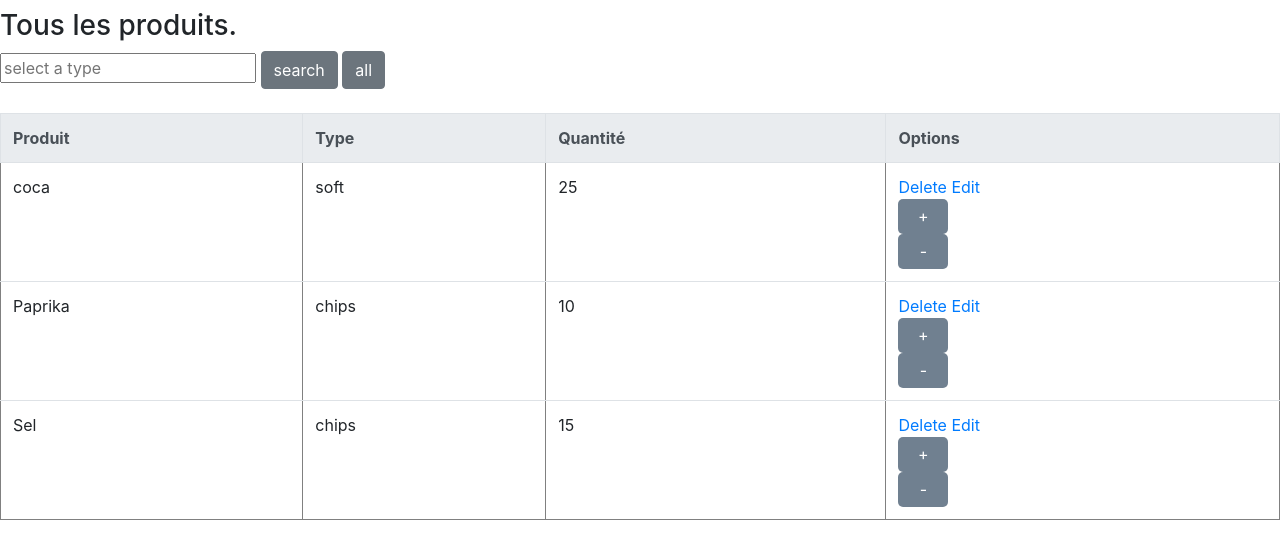
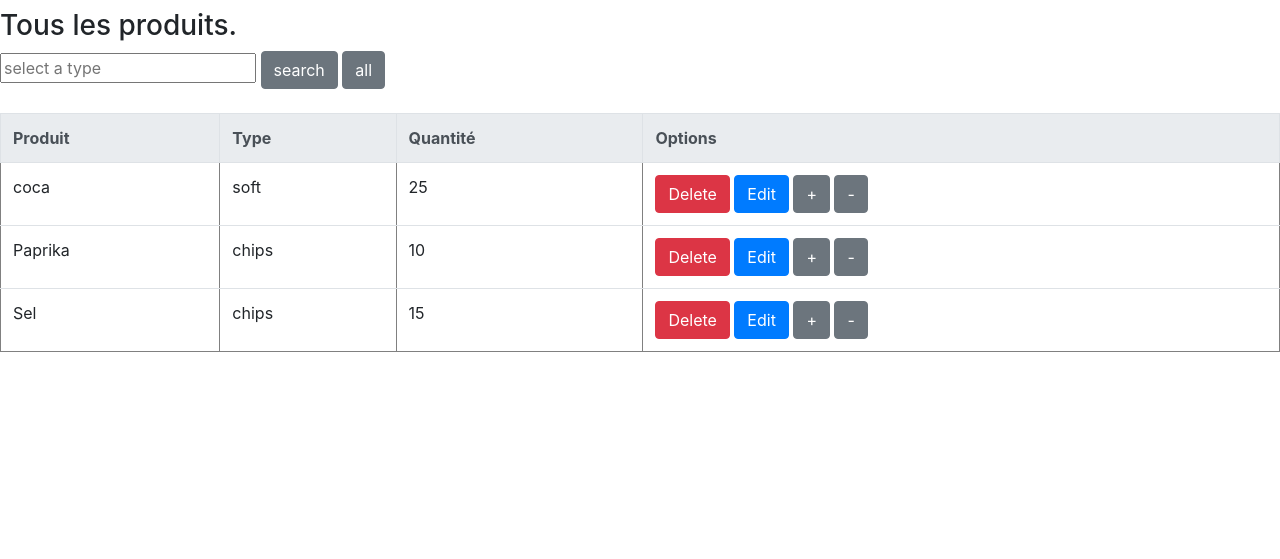
Before and after one commit to Balzard/Flask-Website, a Flask app: page /stock in a window 1280 px wide. Shown: the part 117-676 px from the top of the page. Run offline with Flask 2, Linux system fonts and the light colour scheme; a user stored in the database is signed in; data comes from the database, SQL or seed files in the repository; some libraries are stand-ins or nearby versions.

Commit message:
nice buttons + error handler

```diff
--- a/app/routes.py
+++ b/app/routes.py
@@ -86,6 +86,10 @@ createMatch()
 ####################
 # Public section   #
 ####################
+
+@app.errorhandler(404)
+def page_not_found(e):
+    return render_template("404.html"), 404
 
 #Home page
 @app.route("/")
--- a/app/static/css/style.css
+++ b/app/static/css/style.css
@@ -3,6 +3,8 @@
  * Copyright 2013-2019 Start Bootstrap
  * Licensed under MIT (https://github.com/BlackrockDigital/startbootstrap-logomodern-business-nav/blob/master/LICENSE)
  */
+
+
 body {
   margin-top: 150px;
 }
@@ -24,70 +26,3 @@ body {
 div.content{
   padding-top: 150px;
 }
-
-a.greenBtn, a.status{
-  display: block;
-  text-align: center;
-  text-decoration: none;
-  color: white;
-  background-color: Limegreen;
-  width: 150px;
-  height: 35px;
-  border-radius: 5px;
-  padding-top: 5px;
-}
-a.greenBtn:hover, a.status:hover{
-  background-color: ForestGreen;
-  text-decoration: none;
-  color: white;
-}
-
-a.cancelBtn, a.deleteBtn{
-  display: block;
-  text-align: center;
-  text-decoration: none;
-  color: white;
-  background-color: DarkRed;
-  width: 150px;
-  height: 35px;
-  border-radius: 5px;
-  padding-top: 5px;
-}
-a.cancelBtn:hover, a.deleteBtn:hover{
-  background-color: FireBrick;
-  text-decoration: none;
-  color: white;
-}
-
-a.add, a.minus{
-  display: block;
-  text-align: center;
-  text-decoration: none;
-  color: white;
-  background-color: SlateGrey;
-  width: 50px;
-  height: 35px;
-  border-radius: 5px;
-  padding-top: 5px;
-}
-a.add:hover, a.minus:hover{
-  background-color: Grey;
-  text-decoration: none;
-  color: white;
-}
-
-button.teamView{
-  display: block;
-  text-align: center;
-  text-decoration: none;
-  color: white;
-  background-color: SlateGrey;
-  width: 150px;
-  height: 35px;
-  border-radius: 5px;
-}
-button.teamView:hover{
-  background-color: Grey;
-  text-decoration: none;
-  color: white;
-}
--- a/app/templates/addMatch.html
+++ b/app/templates/addMatch.html
@@ -32,7 +32,8 @@
 
       {{form.submit (class="btn btn-primary")}}
     </form>
-
-    <a href="/matchs" class="cancelBtn">Cancel</a>
+    <div class="text-center" style="text-align: center; margin-top: 10px;">
+        <a href="/matchs" class="btn btn-danger" >Cancel</a>
+    </div>
   </div>
 {% endblock%}
--- a/app/templates/addMatos.html
+++ b/app/templates/addMatos.html
@@ -25,6 +25,6 @@
       {{form.submit (class="btn btn-primary")}}
     </form>
 
-    <a href="/materiel" class="cancelBtn">Cancel</a>
+    <a href="/materiel" class="btn btn-danger" style="margin-top: 10px;">Cancel</a>
   </div>
 {% endblock%}
--- a/app/templates/addPlayerToTeam.html
+++ b/app/templates/addPlayerToTeam.html
@@ -13,6 +13,7 @@
 
       {{form.submit (class="btn btn-primary")}}
     </form>
+  <a href="/teams" class="btn btn-danger" style="margin-top: 10px;">Cancel</a>
 
   </div>
 {% endblock%}
--- a/app/templates/addStock.html
+++ b/app/templates/addStock.html
@@ -30,7 +30,7 @@
       {{form.submit (class="btn btn-primary")}}
     </form>
 
-    <a href="/stock">Cancel</a>
+    <a href="/stock" class="btn btn-danger" style="margin-top: 10px;">Cancel</a>
 
   </div>
 {% endblock%}
--- a/app/templates/addTeam.html
+++ b/app/templates/addTeam.html
@@ -11,6 +11,6 @@
 
       {{form.submit (class="btn btn-primary")}}
     </form>
-    <a href="/teams" class="cancelBtn">Cancel</a>
+    <a href="/teams" class="cancelBtn btn btn-danger" style="margin-top: 10px;">Cancel</a>
   </div>
 {% endblock%}
--- a/app/templates/addTraining.html
+++ b/app/templates/addTraining.html
@@ -19,6 +19,6 @@
       {{ form.submit (class = "btn btn-primary",style="margin-top:20px;")}}
 
     </form>
-    <a href="/training" class="cancelBtn">Cancel</a>
+    <a href="/training" class="btn btn-danger" style="margin-top: 10px;">Cancel</a>
   </div>
 {% endblock%}
--- a/app/templates/bar.html
+++ b/app/templates/bar.html
@@ -128,7 +128,7 @@
       {% endfor %}
     </table>
     {% if current_user.is_authenticated and current_user.isAdmin()%}
-      <a href="/stock">Voir les stocks</a>
+      <a href="/stock" class="btn btn-primary">Voir les stocks</a>
     {% endif%}
   </div>
 {% endblock %}
--- a/app/templates/comment.html
+++ b/app/templates/comment.html
@@ -15,6 +15,6 @@
       {{form.submit(class="btn btn-primary", rows=3)}}
     </form>
 
-    <a href="/goldCarnet" class="cancelBtn">Cancel</a>
+    <a href="/goldCarnet" class="btn btn-danger" style="margin-top:10px; ">Cancel</a>
   </div>
 {% endblock%}
--- a/app/templates/editProduct.html
+++ b/app/templates/editProduct.html
@@ -40,6 +40,6 @@
 
       {{form.submit (class="btn btn-primary")}}
     </form>
-    <a href="/stock">Cancel</a>
+    <a href="/stock" class="btn btn-danger" style="margin-top: 10px;">Cancel</a>
   </div>
 {% endblock%}
--- a/app/templates/editTeam.html
+++ b/app/templates/editTeam.html
@@ -12,6 +12,6 @@
       {{form.submit (class="btn btn-primary")}}
     </form>
 
-    <a href="/teams" class="cancelBtn">Cancel</a>
+    <a href="/teams" class="cancelBtn btn btn-danger" style="margin-top: 10px;">Cancel</a>
   </div>
 {% endblock%}
--- a/app/templates/entrainements.html
+++ b/app/templates/entrainements.html
@@ -16,7 +16,7 @@
       {% endfor %}
     </table>
     {% if current_user.is_authenticated and current_user.isAdmin()%}
-      <a href="/addTraining" class="btn btn-primary">Ajouter un entrainement</a>
+      <a href="/addTraining" class="btn btn-primary" style="margin-bottom: 20px;">Ajouter un entrainement</a>
     {% endif%}
 
     <h3>Tarif</h3>
--- a/app/templates/equipes.html
+++ b/app/templates/equipes.html
@@ -19,7 +19,7 @@
       if(admin){
         var url = "/deleteFromTeam/id="+id;
         var confirmDel = "return confirm('Delete the player "+pseudo+" from his team ?')";
-        var del = '<a class="deleteBtn" href="'+url+'" onclick="'+confirmDel+'">Delete</a>';
+        var del = '<a class="deleteBtn btn btn-danger" href="'+url+'" onclick="'+confirmDel+'">Delete</a>';
         tmp = '<td class="options">'+del+'</td>';
         $("#"+id).append(tmp);
       }
@@ -109,7 +109,7 @@
         {% endif %}
     </table>
     {% if current_user.admin %}
-    <a href="/addTeam" class="btn btn-primary">Add a team</a><br>
+    <a href="/addTeam" class="btn btn-primary" style="margin-bottom: 20px;">Add a team</a><br>
     {% endif %}
 
     <h3 id="teamName">Players</h3>
--- a/app/templates/macro_form.html
+++ b/app/templates/macro_form.html
@@ -10,8 +10,8 @@
     </td>
     {% if current_user.isAdmin() %}
       <td>
-        <a class="deleteBtn" href="/deletePlayer/id={{player.getId()}}" onclick="return confirm('delete {{player.getUsername()}} ?')">Delete</a>
-        <a href="#status" class="status" id="status{{player.getId()}}" onclick="return confirm('change {{player.getUsername()}} status ?')">Change Status</a>
+        <a class="deleteBtn btn btn-danger" href="/deletePlayer/id={{player.getId()}}" onclick="return confirm('delete {{player.getUsername()}} ?')">Delete</a>
+        <a href="#status" class="status btn btn-success" id="status{{player.getId()}}" onclick="return confirm('change {{player.getUsername()}} status ?')">Change Status</a>
       </td>
     {% endif %}
   </tr>
@@ -22,13 +22,12 @@
   <tr>
     <td>{{team.getName()}}</td>
     <td>
-      <button type="button" class="teamView" id="{{team.getName()}}">View players</button>
+      <button type="button" class="teamView btn btn-success" id="{{team.getName()}}">View players</button>
       {% if current_user.isAdmin()%}
-        <a href="/deleteTeam/nom={{team.getName()}}" class="deleteBtn" onclick="return confirm('delete {{team.getName()}} ?')">Delete</a>
+        <a href="/deleteTeam/nom={{team.getName()}}" class="deleteBtn btn btn-danger" onclick="return confirm('delete {{team.getName()}} ?')">Delete</a>
         <a href="/editTeam/nom={{team.getName()}}" class="btn btn-primary">Edit</a>
-        <form method="post" action="/addPlayerToTeam/nom={{ team.getName() }}">
-            <input type="submit" value = "Add player">
-        </form>
+          <a class="btn btn-info" href="addPlayerToTeam/nom={{ team.getName() }}">Add player</a>
+
       {% endif %}
     </td>
   </tr>
@@ -56,10 +55,10 @@
     <td>{{prod.getType()}}</td>
     <td id="quant{{prod.getId()}}">{{prod.getQuant()}}</td>
     <td>
-      <a href="/deleteProd/id={{prod.getId()}}" onclick="return confirm('delete the product {{prod.getName()}} ?')">Delete</a>
-      <a href="/editProduct/id={{prod.getId()}}">Edit</a>
-      <a href="#+" class="add" id="add{{prod.getId()}}">+</a>
-      <a href="#-" class="minus" id="minus{{prod.getId()}}">-</a>
+      <a href="/deleteProd/id={{prod.getId()}}" onclick="return confirm('delete the product {{prod.getName()}} ?')" class="btn btn-danger">Delete</a>
+      <a href="/editProduct/id={{prod.getId()}}" class="btn btn-primary">Edit</a>
+      <a href="#+" class="add btn btn-secondary" id="add{{prod.getId()}}">+</a>
+      <a href="#-" class="minus btn btn-secondary" id="minus{{prod.getId()}}">-</a>
     </td>
   </tr>
 {% endmacro%}
@@ -70,9 +69,9 @@
     <td id="quant{{mat.getId()}}">{{mat.getQuant()}}</td>
     {% if current_user.is_authenticated and current_user.isAdmin() %}
       <td>
-        <a class="deleteBtn" href="/deleteMatos/id={{mat.getId()}}" onclick="return confirm('delete {{mat.getType()}} ?')">Delete</a>
-        <a href="#+" class="add" id="add{{mat.getId()}}">+</a>
-        <a href="#-" class="minus" id="minus{{mat.getId()}}">-</a>
+        <a class="deleteBtn btn btn-danger" href="/deleteMatos/id={{mat.getId()}}" onclick="return confirm('delete {{mat.getType()}} ?')">Delete</a>
+        <a href="#+" class="add btn btn-secondary" id="add{{mat.getId()}}">+</a>
+        <a href="#-" class="minus btn btn-secondary" id="minus{{mat.getId()}}">-</a>
       </td>
     {% endif %}
   </tr>
--- a/app/templates/parent.html
+++ b/app/templates/parent.html
@@ -5,7 +5,6 @@
     <title>Site</title>
     <script src="https://ajax.googleapis.com/ajax/libs/jquery/3.4.1/jquery.min.js"></script>
     <!--script src="/static/js/scripts.js" type="text/javascript"></script>-->
-    <link rel="stylesheet" href="/static/css/style.css">
     <link rel="stylesheet" href="https://stackpath.bootstrapcdn.com/bootstrap/4.4.1/css/bootstrap.min.css" integrity="sha384-Vkoo8x4CGsO3+Hhxv8T/Q5PaXtkKtu6ug5TOeNV6gBiFeWPGFN9MuhOf23Q9Ifjh" crossorigin="anonymous">
 </head>
 <body>
--- a/app/templates/stock.html
+++ b/app/templates/stock.html
@@ -24,16 +24,16 @@
       $("#prod"+id).append(tmp)
       // option delete
       var url = "/deleteProd/id="+id
-      var tempo_del = "<a href="+url+">Delete</a>"
+      var tempo_del = "<a class='btn btn-danger' href="+url+">Delete</a>"
       // option edit
       url = "/editProduct/id="+id
-      var tempo_edit = "<a href="+url+">Edit</a>"
+      var tempo_edit = "<a class='btn btn-primary' href="+url+">Edit</a>"
       // add option
       var id_add = "add"+id
-      tempo_add = "<a href='#+' class='add' id="+id_add+">+</a>"
+      tempo_add = "<a href='#+' class='add btn btn-secondary' id="+id_add+">+</a>"
       // minus option
       var id_minus = "minus"+id
-      tempo_minus = "<a href='#-' class='minus' id="+id_minus+">-</a>"
+      tempo_minus = "<a href='#-' class='minus btn btn-secondary' id="+id_minus+">-</a>"
       // ajout de la cellule complete
       // Cell for options
       tmp = "<td>"+tempo_del+" "+tempo_edit+" "+tempo_add+" "+tempo_minus+"</td>"
@@ -182,12 +182,14 @@
         <th>Quantité</th>
         <th>Options</th>
       </tr>
+
       {% for prod in products %}
         {{macros.showStock(prod)}}
       {% endfor %}
+
     </table>
     {% if current_user.is_authenticated and current_user.isAdmin()%}
-      <a href="/bar" class="greenBtn">Retour à la carte</a>
+      <a href="/bar" class="greenBtn btn btn-success">Retour à la carte</a>
       <a href="/addStock" class="btn btn-primary">Ajouter un produit</a>
     {% endif%}
   </div>
```
Also changed, not shown: app/templates/404.html (+16 -16 lines).
